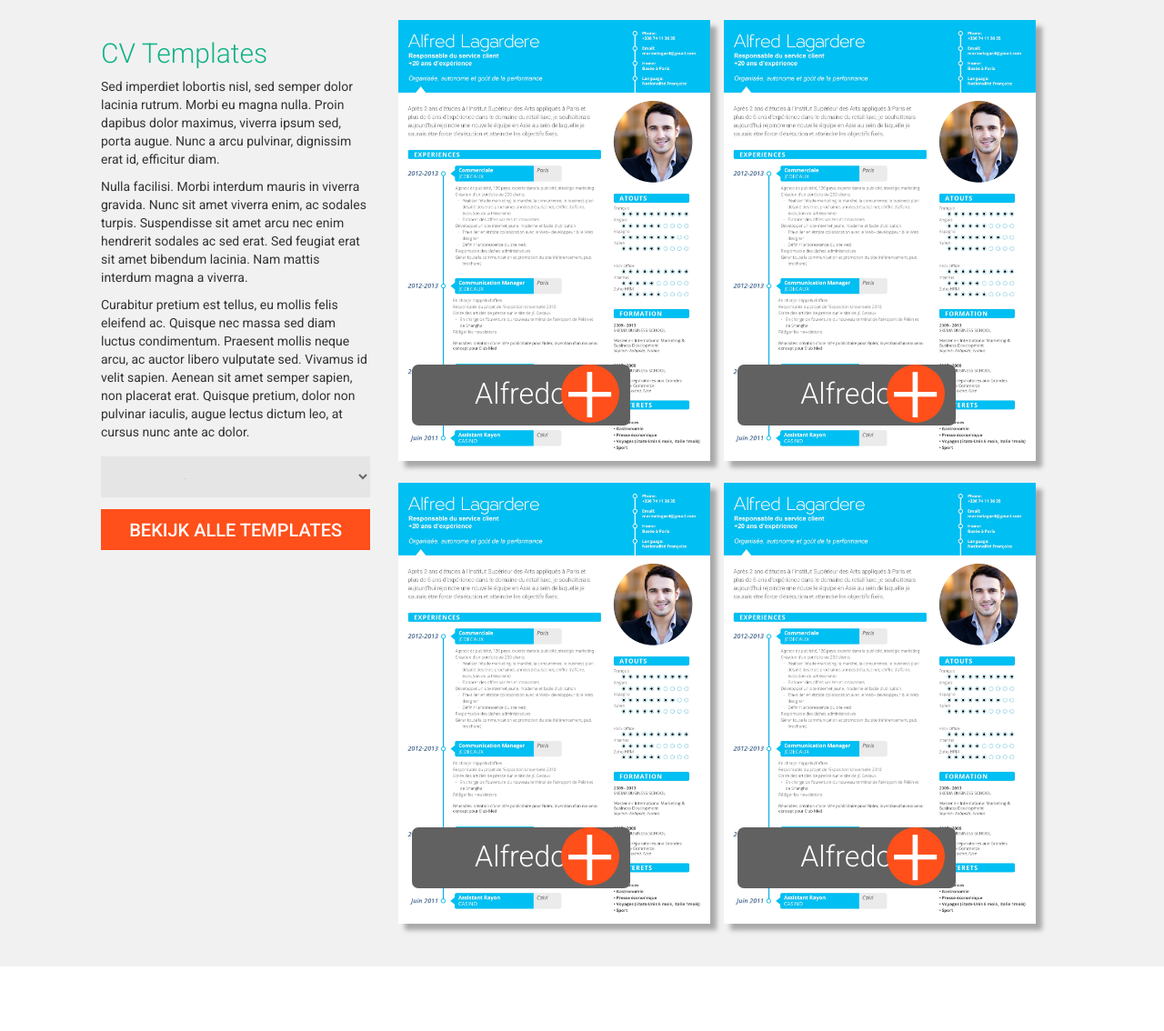
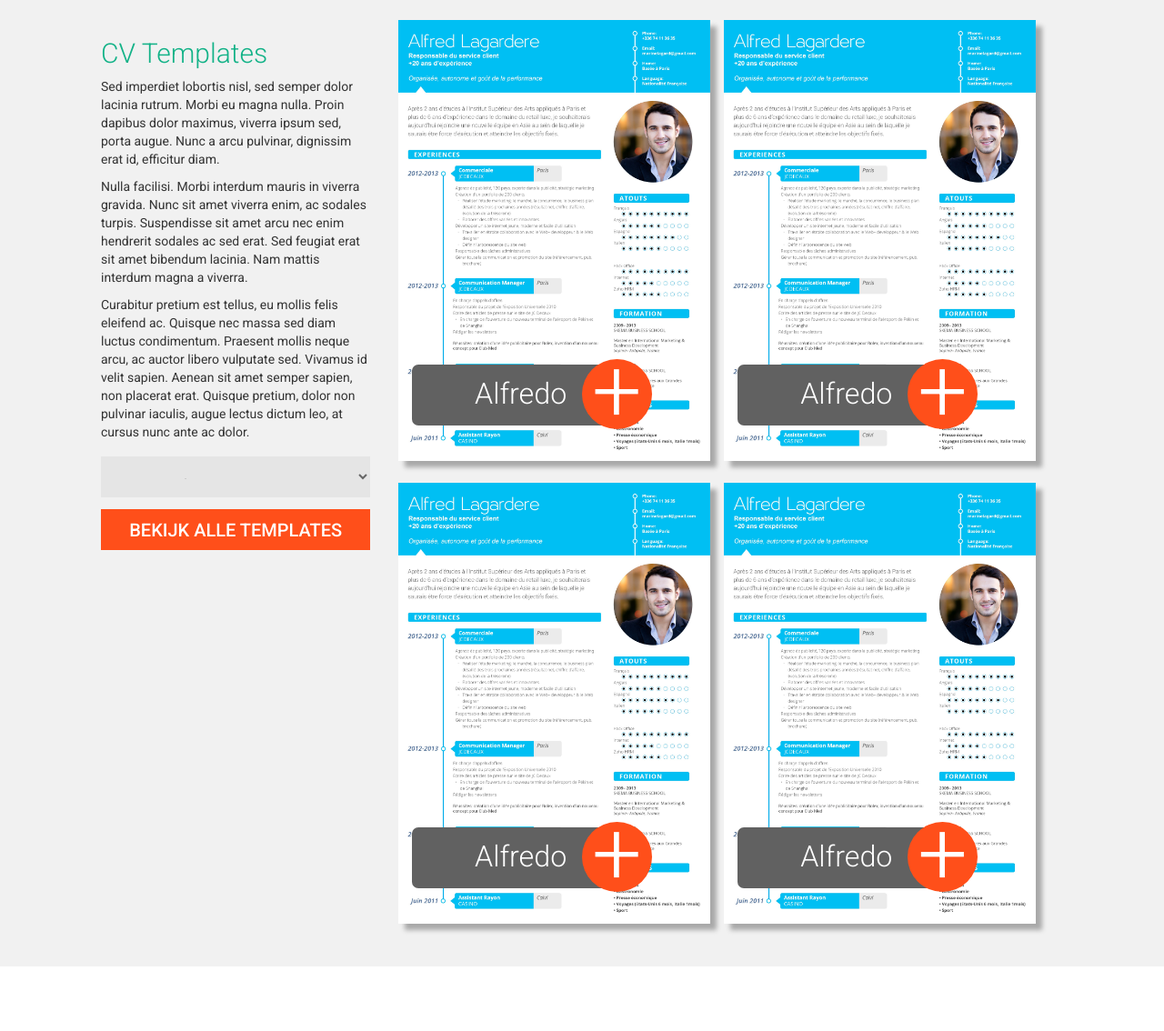
Before and after one commit to DemienD/CurriculumVitae_LineaOpus, a PHP site: page / in a window 1280 px wide. Shown: the part 1268-2402 px from the top of the page at 91% size. Run offline with PHP 8.4, Linux system fonts and the light colour scheme; some libraries are stand-ins or nearby versions.

Commit message:
Ik heb zo het idee dat ikg ewoon heel slecht ben in css..................

```diff
--- a/inc/styles/main.css
+++ b/inc/styles/main.css
@@ -275,14 +275,14 @@ input[type=submit], .wideButton {
 
 .template div:nth-child(2) {
   background: #ff4f1a;
-  width: 5vw;
-  height: 5vw;
-  position:absolute;
-  bottom:5%;
-  right:5%;
+  width: 6vw;
+  height: 6vw;
+  position: absolute;
+  bottom: -5%;
+  right: -10%;
   color: #fff;
   text-align: center;
-  line-height: 5vw;
+  line-height: 5.5vw;
   font-size: 3em;
   border-radius: 50%;
 }
```
